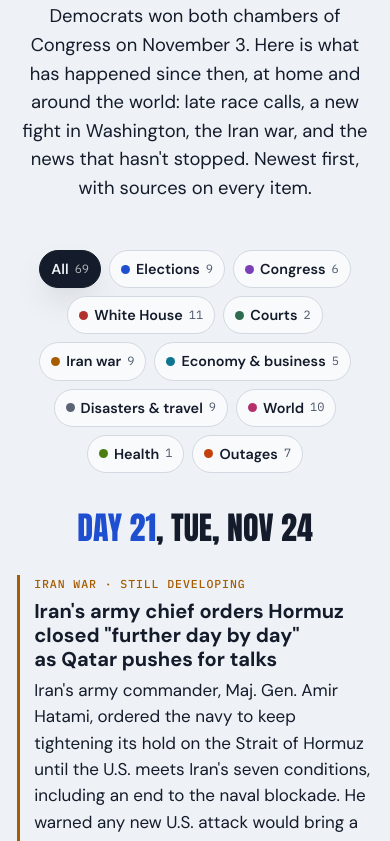
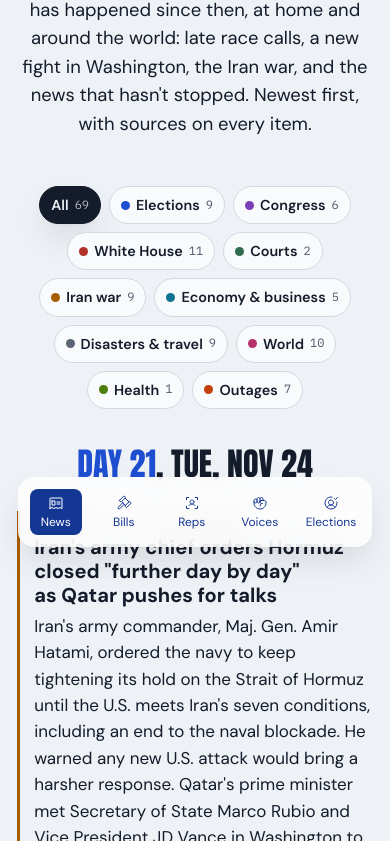
Before and after one commit to mhstudios11/since-the-midterms, a plain HTML site: page docs/index.html in a window 390 px wide. Shown: the part 281-1122 px from the top of the page. Drawn offline with Linux system fonts and the light colour scheme.

Commit message:
Mobile nav: floating bottom bar with icons and short labels
On phones the nav moves to a bottom bar with 16px icons (News, Bills,
Reps, Voices, Elections), from the Figma Mobile Nav update. Desktop is
unchanged.

Co-Authored-By: Claude Opus 5.5 <noreply@anthropic.com>

```diff
--- a/docs/index.html
+++ b/docs/index.html
@@ -42,6 +42,7 @@ img { max-width: 100%; }
   --pill-ink: #43474f; --pill-gray: #eceff1; --pill-green: #e8f5e9; --pill-red: #ffebee; --pill-topic: #e8eaf6;
   --vote-bg: #f1f2f9; --road-todo: #d9def3; --road-halo: #cfd9f8;
   --ink-3: #757575; --nav-ink: #153794; --nav-bg: rgba(255, 255, 255, 0.8); --brand: #343330;
+  --navm-sel: #153794; --navm-sel-ink: #ffffff;
 
   --f-display: "Anton", "Impact", "Arial Narrow", sans-serif;
   --f-body: "DM Sans", "Helvetica Neue", Arial, sans-serif;
@@ -58,6 +59,7 @@ img { max-width: 100%; }
     --c-iran: #f0b35c; --c-economy: #5cc6dd; --c-disaster: #a5afc0; --c-world: #f28dbb; --c-health: #a3d86b; --c-outages: #fb923c; --seat-uncalled: #4a5568;
     --pill-ink: #dfe3ec; --pill-gray: #263042; --pill-green: #1d3a28; --pill-red: #47222a; --pill-topic: #262f52; --vote-bg: #1b2333; --road-todo: #2e3a55; --road-halo: #33427a;
     --ink-3: #8f99ab; --nav-ink: #b9c8ff; --nav-bg: rgba(21, 28, 40, 0.85); --brand: #c9d0dc;
+    --navm-sel: #b9c8ff; --navm-sel-ink: #0e131c;
     color-scheme: dark;
   }
 }
@@ -68,6 +70,7 @@ img { max-width: 100%; }
   --c-iran: #f0b35c; --c-economy: #5cc6dd; --c-disaster: #a5afc0; --c-world: #f28dbb; --c-health: #a3d86b; --c-outages: #fb923c; --seat-uncalled: #4a5568;
     --pill-ink: #dfe3ec; --pill-gray: #263042; --pill-green: #1d3a28; --pill-red: #47222a; --pill-topic: #262f52; --vote-bg: #1b2333; --road-todo: #2e3a55; --road-halo: #33427a;
     --ink-3: #8f99ab; --nav-ink: #b9c8ff; --nav-bg: rgba(21, 28, 40, 0.85); --brand: #c9d0dc;
+    --navm-sel: #b9c8ff; --navm-sel-ink: #0e131c;
   color-scheme: dark;
 }
 
@@ -159,6 +162,14 @@ header.mast.sub .lede { max-width: 848px; font-size: 1rem; color: var(--ink-3);
 .tab:hover { background: color-mix(in srgb, var(--accent) 9%, transparent); }
 .tab[aria-selected="true"] { background: var(--accent); color: var(--accent-ink); }
 .tab[aria-selected="true"]:hover { background: color-mix(in srgb, var(--accent) 88%, transparent); }
+.tab .ico, .tab .short { display: none; }
+/* Phone icons (Figma 136:7534 "Mobile Nav - Update"), drawn in the text color through a mask. */
+.ico { width: 16px; height: 16px; flex: none; background: currentColor; -webkit-mask: var(--i) center / 16px 16px no-repeat; mask: var(--i) center / 16px 16px no-repeat; }
+.ico-news { --i: url("assets/newspaper-clipping.svg"); }
+.ico-bills { --i: url("assets/gavel.svg"); }
+.ico-reps { --i: url("assets/user-focus.svg"); }
+.ico-voice { --i: url("assets/hand-fist.svg"); }
+.ico-results { --i: url("assets/user-circle-check-nav.svg"); }
 .card { background: var(--sheet); border-radius: 16px; box-shadow: var(--shadow); min-width: 0; }
 /* Link to the companion Georgia site */
 .xlink { display: grid; gap: 4px; margin-top: 40px; padding: 20px 24px; color: var(--ink); text-decoration: none; border: 1px solid transparent; }
@@ -350,9 +361,19 @@ footer p { margin: 0 0 0.5rem; }
 @media (max-width: 760px) {
   header.mast { padding-block: 32px 16px; gap: 20px; }
   .filters { padding-top: 32px; }
-  /* Five tabs don't fit a phone: the nav pill keeps one line and scrolls sideways. */
-  .topnav { margin-top: 16px; }
-  .topnav-in { gap: 8px; padding-inline: 12px; }
+  /* Phones: the nav becomes a floating bar at the bottom with icons and short labels (Figma 136:7534). */
+  body { padding-bottom: calc(env(safe-area-inset-bottom, 0px) + 104px); }
+  .topnav { position: fixed; top: auto; left: 0; right: 0; bottom: calc(env(safe-area-inset-bottom, 0px) + 16px); margin: 0; }
+  .topnav-in { padding: 12px; }
+  .brand, .tab .long { display: none; }
+  .tabs { gap: 16px; overflow: visible; }
+  .tab { flex-direction: column; justify-content: center; gap: 4px; height: auto; min-width: 52px; padding: 6px 4px; font-size: 0.75rem; line-height: 1.2; }
+  .tab .ico { display: block; }
+  .tab .short { display: inline; }
+  .tab:hover { background: none; }
+  .tab:active { background: color-mix(in srgb, var(--accent) 9%, transparent); }
+  .tab[aria-selected="true"], .tab[aria-selected="true"]:hover { background: var(--navm-sel); color: var(--navm-sel-ink); }
+  header.mast { padding-top: 40px; }
   .stamp { font-size: 2rem; margin-bottom: 32px; }
   #days .day, .ahead { padding-top: 40px; }
   #days .day:not([hidden]) ~ .day:not([hidden]) { margin-top: 40px; }
@@ -367,17 +388,21 @@ footer p { margin: 0 0 0.5rem; }
   .cal li { grid-template-columns: 1fr; gap: 0.2rem; }
   .notable li { grid-template-columns: 1fr; gap: 0.2rem; }
 }
+@media (max-width: 380px) {
+  .tabs { gap: 4px; }
+  .topnav-in { padding: 10px 8px; }
+}
 </style>
 
 <nav class="topnav" aria-label="Sections">
   <div class="topnav-in">
     <a class="brand" href="#timeline" aria-label="Since the Midterms, latest news"></a>
     <div class="tabs" role="tablist">
-      <a class="tab" role="tab" id="tab-timeline" href="#timeline" aria-controls="timeline-panel" aria-selected="true">The News</a>
-      <a class="tab" role="tab" id="tab-bills" href="#bills" aria-controls="bills-panel" aria-selected="false">The Bills</a>
-      <a class="tab" role="tab" id="tab-contact" href="#reps" aria-controls="contact-panel" aria-selected="false">The Reps</a>
-      <a class="tab" role="tab" id="tab-voice" href="#peoples-voice" aria-controls="voice-panel" aria-selected="false">The People’s Voice</a>
-      <a class="tab" role="tab" id="tab-results" href="#election-results" aria-controls="results-panel" aria-selected="false">The Election Results</a>
+      <a class="tab" role="tab" id="tab-timeline" href="#timeline" aria-controls="timeline-panel" aria-selected="true"><span class="ico ico-news"></span><span class="long">The News</span><span class="short">News</span></a>
+      <a class="tab" role="tab" id="tab-bills" href="#bills" aria-controls="bills-panel" aria-selected="false"><span class="ico ico-bills"></span><span class="long">The Bills</span><span class="short">Bills</span></a>
+      <a class="tab" role="tab" id="tab-contact" href="#reps" aria-controls="contact-panel" aria-selected="false"><span class="ico ico-reps"></span><span class="long">The Reps</span><span class="short">Reps</span></a>
+      <a class="tab" role="tab" id="tab-voice" href="#peoples-voice" aria-controls="voice-panel" aria-selected="false"><span class="ico ico-voice"></span><span class="long">The People’s Voice</span><span class="short">Voices</span></a>
+      <a class="tab" role="tab" id="tab-results" href="#election-results" aria-controls="results-panel" aria-selected="false"><span class="ico ico-results"></span><span class="long">The Election Results</span><span class="short">Elections</span></a>
     </div>
   </div>
 </nav>
```
Also changed, not shown: index.html (+33 -8 lines), assets/gavel.svg (added), assets/hand-fist.svg (added), assets/newspaper-clipping.svg (added), assets/user-circle-check-nav.svg (added), assets/user-focus.svg (added), docs/assets/gavel.svg (added), docs/assets/hand-fist.svg (added), docs/assets/newspaper-clipping.svg (added), docs/assets/user-circle-check-nav.svg (added), docs/assets/user-focus.svg (added).
